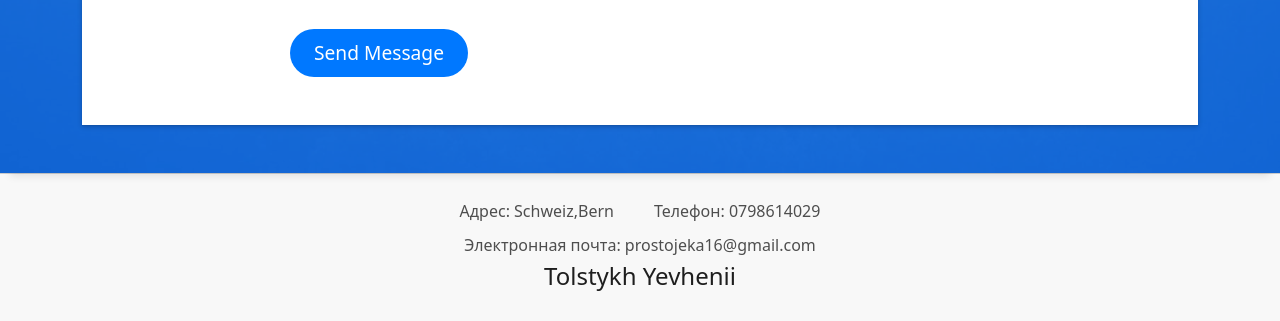
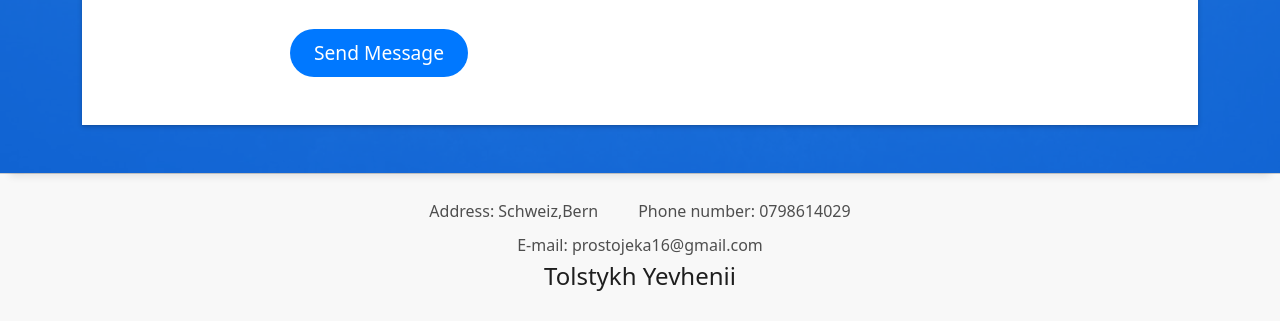
Before and after one commit to Qwincer/CV, a plain HTML site: page index.html in a window 1280 px wide. Shown: the part 5042-5363 px from the top of the page. Drawn offline with Linux system fonts and the light colour scheme.

Commit message:
Update index.html
replacing values in footer

```diff
--- a/index.html
+++ b/index.html
@@ -1146,9 +1146,9 @@
       <div class="company-info">
         <h2>Tolstykh Yevhenii</h2>
         <div class="company-details">
-          <p>Адрес: Schweiz,Bern</p>
-          <p>Телефон: 0798614029</p>
-          <p>Электронная почта: prostojeka16@gmail.com</p>
+          <p>Address: Schweiz,Bern</p>
+          <p>Phone number: 0798614029</p>
+          <p>E-mail: prostojeka16@gmail.com</p>
         </div>
       </div>
     </footer>
```
